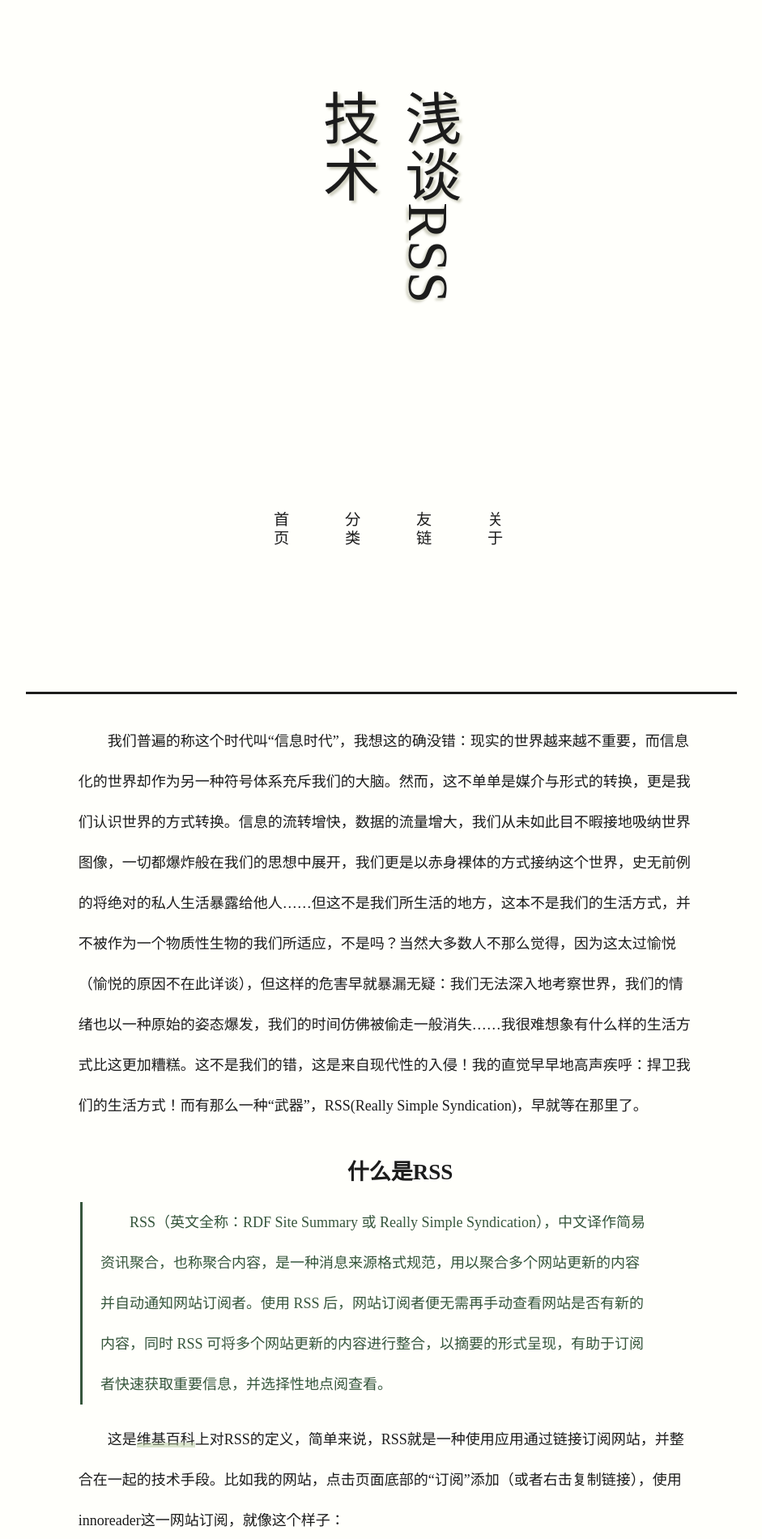
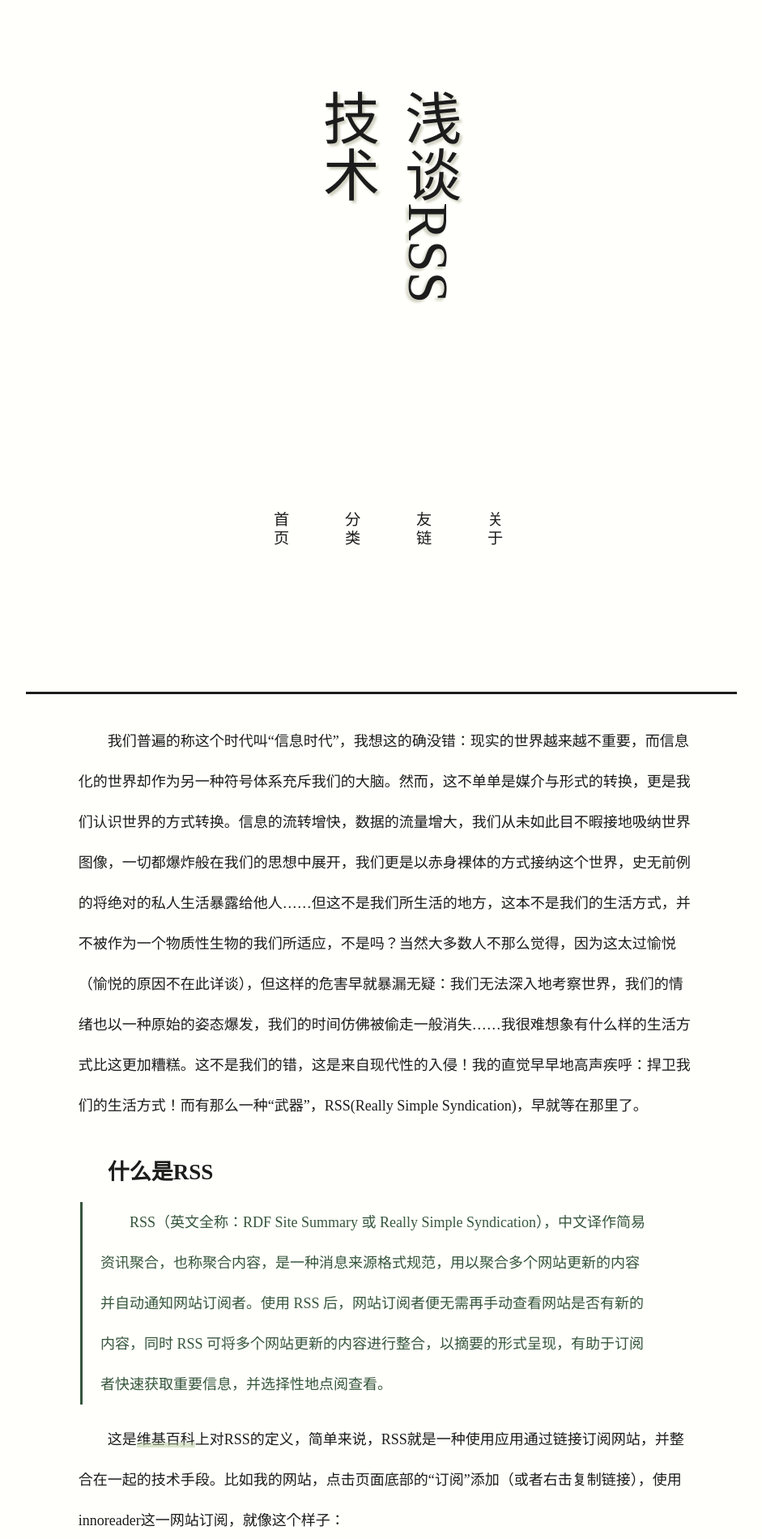
Before and after one commit to Makuraryu/Makuraryu.github.io, a Jekyll site: the page built from _posts/2023-5-5-QiantanRSS.md, in a window 1280 px wide. Shown: the part 32-1932 px from the top of the page at 81% size, without its empty margins (164-1105 px from the left). Built offline with Jekyll 4.4.1, drawn with Linux system fonts in a browser that asks for light colours; some web fonts are replaced; comment, search, counter and statistics services are not loaded; grey boxes are pictures that could not be loaded.

Commit message:
Update text.css

```diff
--- a/css/text.css
+++ b/css/text.css
@@ -58,32 +58,32 @@
 
 #article h1{
     transform:translateY(10px);
-    text-align:center;
+    position:ralative;
 }
 
 #article h2{
     transform:translateY(10px);
-    text-align:center;
+    position:ralative;
 }
 
 #article h3{
     transform:translateY(10px);
-    text-align:center;
+    position:ralative;
 }
 
 #article h4{
     transform:translateY(10px);
-    text-align:center;
+    position:ralative;
 }
 
 #article h5{
     transform:translateY(10px);
-    text-align:center;
+    position:ralative;
 }
 
 #article h6{
     transform:translateY(10px);
-    text-align:center;
+    position:ralative;
 }
 
 
```
